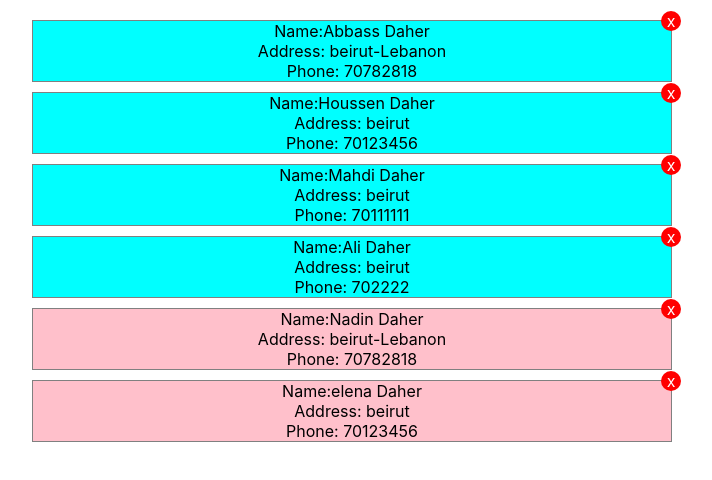
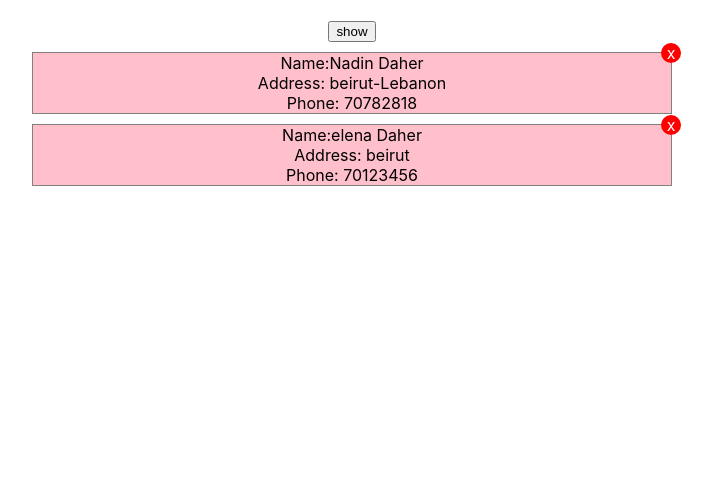
Before and after one commit to abbassdaher/react-project, a React (Create React App) app: page / in a window 1280 px wide. Shown: the top 480 px of the page, without its empty margins (288-1000 px from the left). Built offline with nearby package versions, Linux system fonts and the light colour scheme.

Commit message:
toggleCard to show the cards and hide it

```diff
--- a/src/components/App/App.css
+++ b/src/components/App/App.css
@@ -2,6 +2,7 @@
     width: 50%;
     margin: auto;
     margin-top: 20px;
+    text-align: center;
 }
 .card{
     border: 1px solid gray;
@@ -12,3 +13,13 @@
 
 
 }
+.toggleCardsBTN{
+    margin-bottom: 10px;
+
+}
+.show{
+    display: block;
+}
+.hide{
+    display: none;
+}
--- a/src/components/App/App.js
+++ b/src/components/App/App.js
@@ -3,6 +3,7 @@ import "./App.css";
 import { Cards } from "../cards/Cards";
 
 function App() {
+  const [toggleCard,setTogleCard] = useState(false)
   const [state, setState] = useState([
     { name: "Abbass Daher", address: "beirut-Lebanon", phone: "70782818" },
     { name: "Houssen Daher", address: "beirut", phone: "70123456" },
@@ -28,7 +29,8 @@ function App() {
     // );
     // setState(listOfNames);
 
-    /* The code `setState((prevState) => {
+
+     /* The code `setState((prevState) => {
       return prevState.filter((elelment, idx) => idx !== indexOfDeletedItem);
     });` is using the `setState` function provided by the `useState` hook in React to update the
     state of the component. */
@@ -39,7 +41,11 @@ function App() {
 
   return (
     <div className="container">
-      <Cards list={state} color="aqua" deleteHandeler={deleteHandeler} />
+    <button className="toggleCardsBTN" onClick={setTogleCard}>{toggleCard ? "hide" : "show"}</button>
+    <div className={toggleCard ? "show" : "hide"}>
+    <Cards list={state} color="aqua" deleteHandeler={deleteHandeler} />
+    </div>
+
       <Cards list={female} color="pink" />
     </div>
   );
```
